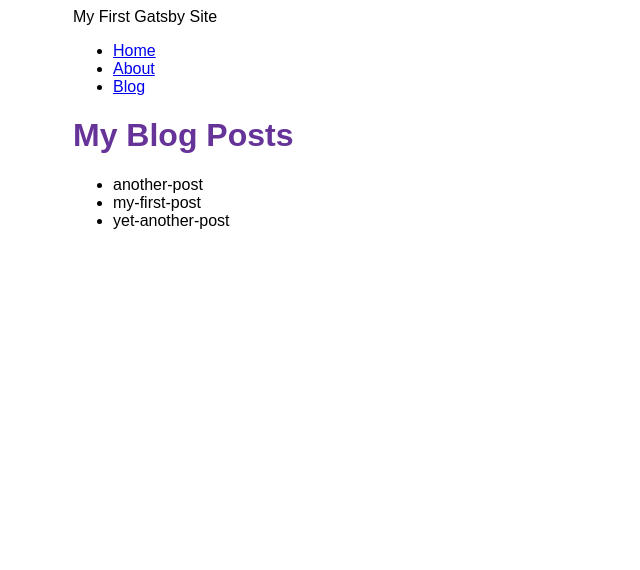
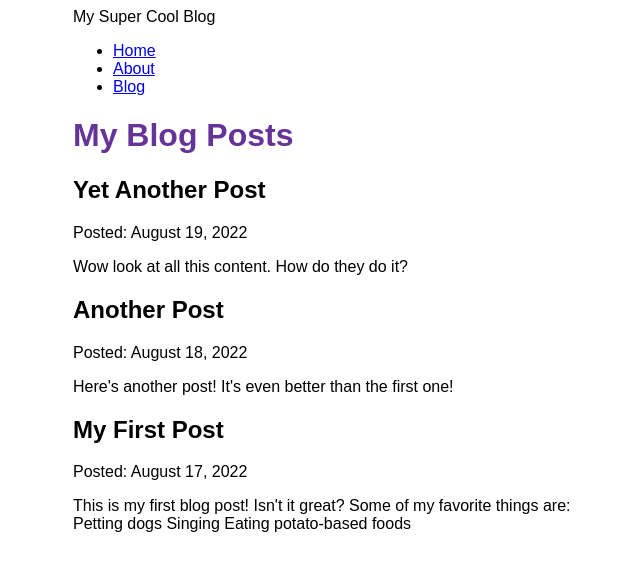
Before and after one commit to franciscosierra1915/gatsby-drupal, a Gatsby site: page /blog in a window 1280 px wide. Shown: the whole page, without its empty margins (317-957 px from the left). Built offline with nearby package versions, Linux system fonts and the light colour scheme; Gatsby itself is replaced by a stand-in of ours.

Commit message:
Finished Gatsby Tutorial Part 5

```diff
--- a/blog/another-post.mdx
+++ b/blog/another-post.mdx
@@ -0,0 +1,7 @@
+---
+title: "Another Post"
+date: "2022-08-18"
+slug: "another-post"
+---
+
+Here's another post! It's even better than the first one!
--- a/blog/my-first-post.mdx
+++ b/blog/my-first-post.mdx
@@ -0,0 +1,13 @@
+---
+title: "My First Post"
+date: "2022-08-17"
+slug: "my-first-post"
+---
+
+This is my first blog post! Isn't it *great*?
+
+Some of my **favorite** things are:
+
+* Petting dogs
+* Singing
+* Eating potato-based foods
--- a/blog/yet-another-post.mdx
+++ b/blog/yet-another-post.mdx
@@ -0,0 +1,7 @@
+---
+title: "Yet Another Post"
+date: "2022-08-19"
+slug: "yet-another-post"
+---
+
+Wow look at all this content. How do they do it?
--- a/gatsby-config.js
+++ b/gatsby-config.js
@@ -1,16 +1,17 @@
 module.exports = {
   siteMetadata: {
-    title: "My First Gatsby Site",
+    title: "My Super Cool Blog",
   },
   plugins: [
     "gatsby-plugin-image",
     "gatsby-plugin-sharp",
     {
-      resolve: "gatsby-source-filesystem",
+      resolve: `gatsby-source-filesystem`,
       options: {
         name: `blog`,
-        path: `${__dirname}/blog`,
-      }
+        path: `${__dirname}/blog/`,
+      },
     },
+    "gatsby-plugin-mdx",
   ],
 };
--- a/package.json
+++ b/package.json
@@ -15,8 +15,10 @@
     "clean": "gatsby clean"
   },
   "dependencies": {
+    "@mdx-js/react": "^2.1.3",
     "gatsby": "^4.21.0",
     "gatsby-plugin-image": "^2.21.0",
+    "gatsby-plugin-mdx": "^4.0.0",
     "gatsby-plugin-sharp": "^4.21.0",
     "gatsby-source-filesystem": "^4.21.0",
     "react": "^18.1.0",
--- a/src/pages/blog.js
+++ b/src/pages/blog.js
@@ -5,24 +5,29 @@
 const BlogPage = ({ data }) => {
   return (
     <Layout pageTitle="My Blog Posts">
-      <ul>
       {
-        data.allFile.nodes.map(node => (
-          <li key={node.name}>
-            {node.name}
-          </li>
+        data.allMdx.nodes.map((node) => (
+          <article key={node.id}>
+            <h2>{node.frontmatter.title}</h2>
+            <p>Posted: {node.frontmatter.date}</p>
+            <p>{node.excerpt}</p>
+          </article>
         ))
       }
-      </ul>
     </Layout>
   );
 };
 
 export const query = graphql`
   query {
-    allFile {
+    allMdx(sort: {fields: frontmatter___date, order: DESC}) {
       nodes {
-        name
+        frontmatter {
+          date(formatString: "MMMM D, YYYY")
+          title
+        }
+        id
+        excerpt
       }
     }
   }
```
Also changed, not shown: 1 other file.
